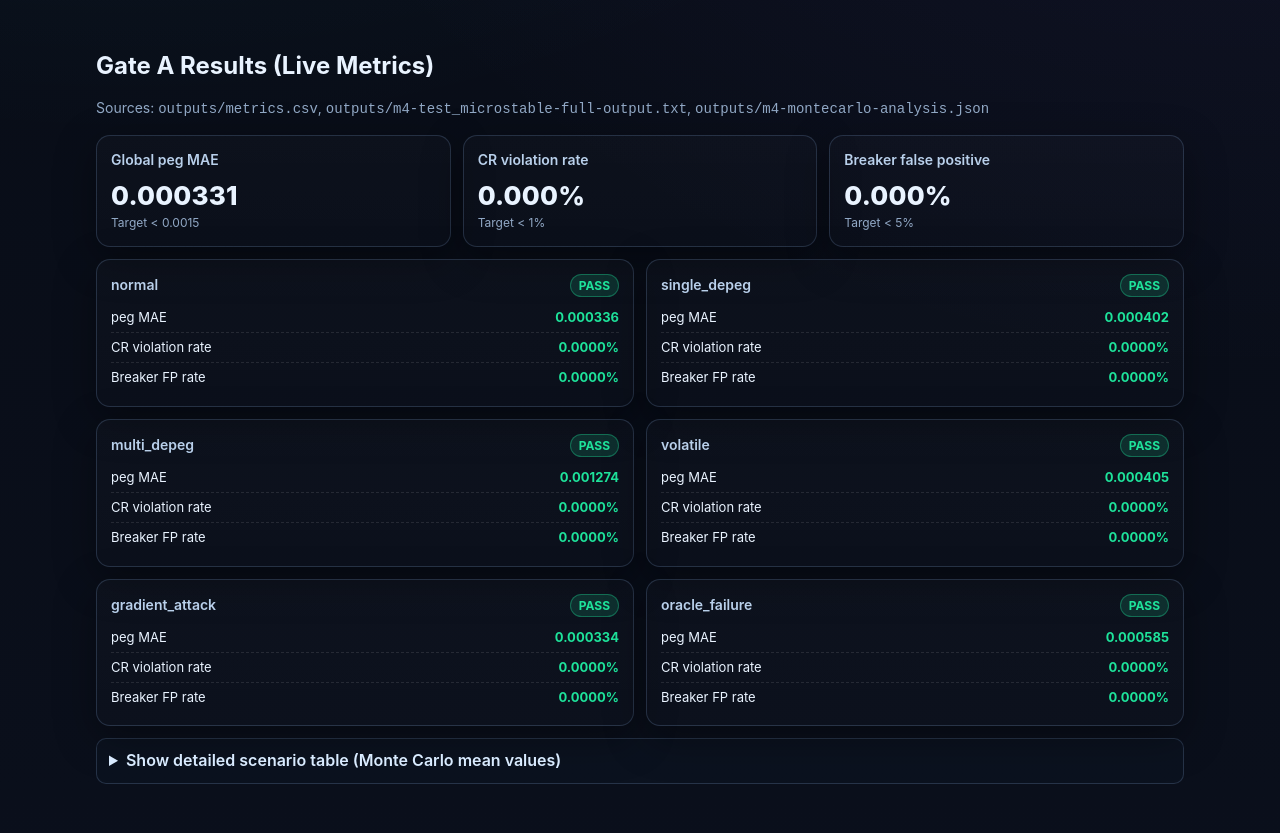
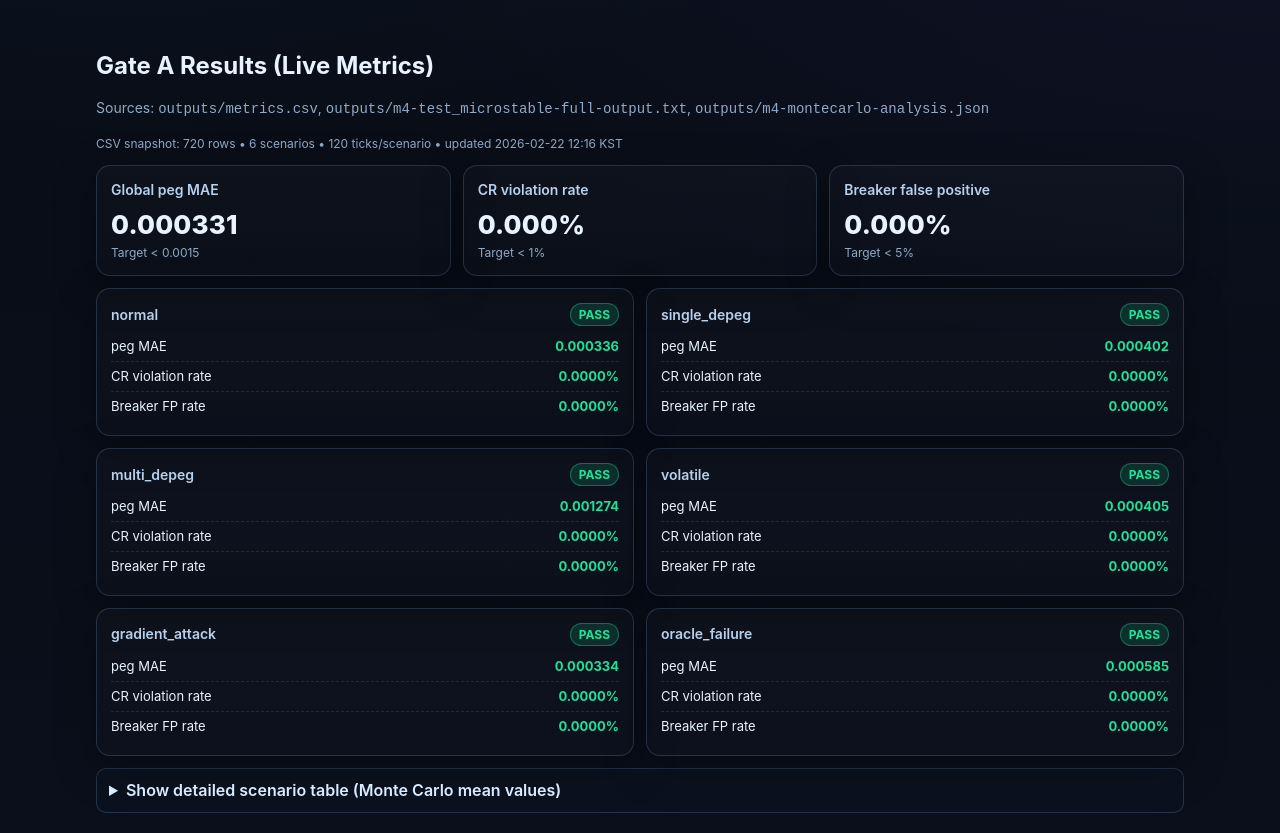
Before and after one commit to kjaylee/microstable, a website: page docs/index.html in a window 1280 px wide. Shown: the part 863-1696 px from the top of the page. Drawn offline with Linux system fonts and the light colour scheme.

Commit message:
docs: landing page + live dashboard for protocol results

```diff
--- a/docs/index.html
+++ b/docs/index.html
@@ -144,6 +144,7 @@
     <section id="gate-a">
       <h2 class="section-title">Gate A Results (Live Metrics)</h2>
       <p class="section-sub">Sources: <code>outputs/metrics.csv</code>, <code>outputs/m4-test_microstable-full-output.txt</code>, <code>outputs/m4-montecarlo-analysis.json</code></p>
+      <p class="small" style="margin:0 0 12px">CSV snapshot: 720 rows • 6 scenarios • 120 ticks/scenario • updated 2026-02-22 12:16 KST</p>
 
       <div class="kpis">
         <div class="card">
```
